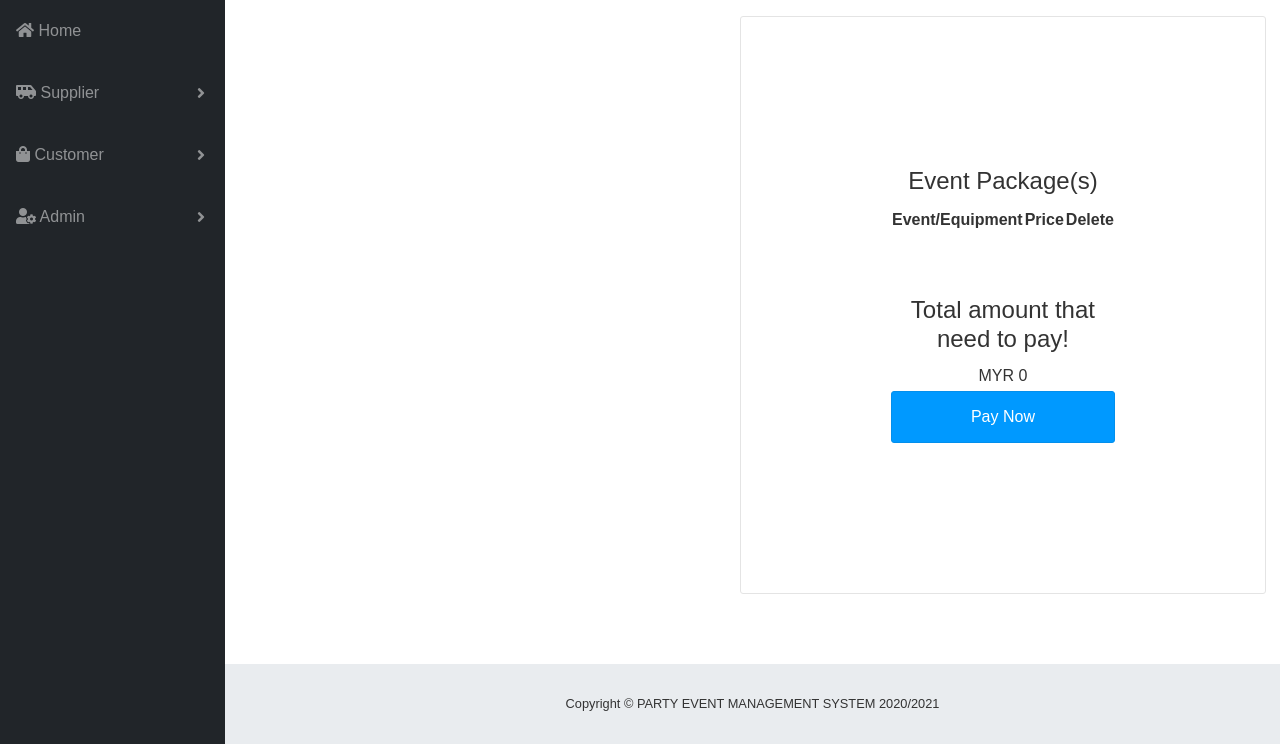
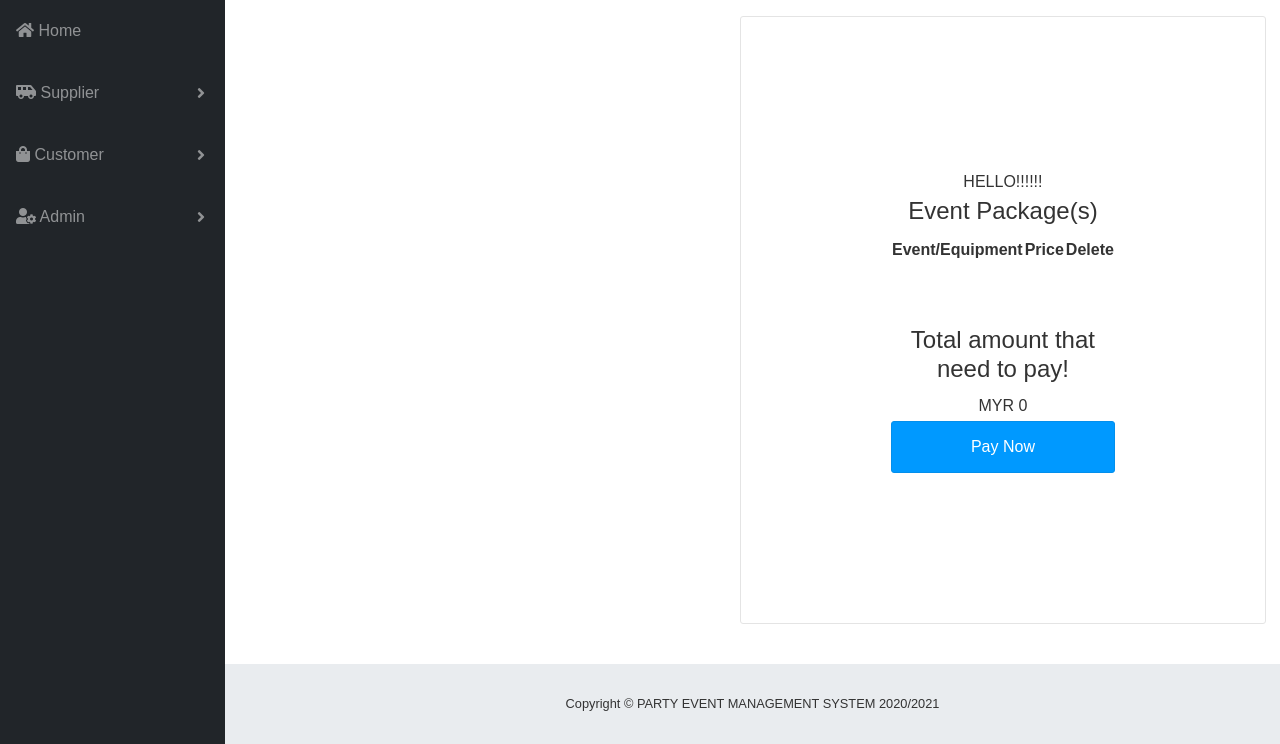
Before and after one commit to yewkhen97/Event_management_system, a PHP site: page /EMS/cPaymentCheckout.php in a window 1280 px wide. Shown: the part 62-806 px from the top of the page. Run offline with PHP 8.4, Linux system fonts and the light colour scheme; a user stored in the database is signed in; data comes from the database, SQL or seed files in the repository; lists and menus that the app fills with data are empty.

Commit message:
Update cPaymentCheckout.php
payment update

```diff
--- a/ApplicationLayer/UserView/cPaymentCheckout.php
+++ b/ApplicationLayer/UserView/cPaymentCheckout.php
@@ -70,6 +70,7 @@ $totalpayment = 0;
 <div id="payment-box">
 <?php
 		// Start for Cart list for Events -Darrell
+        echo "HELLO!!!!!!";
         echo "<h4>$events</h4>";
         echo "<table width=100%>
         <tr>
```
